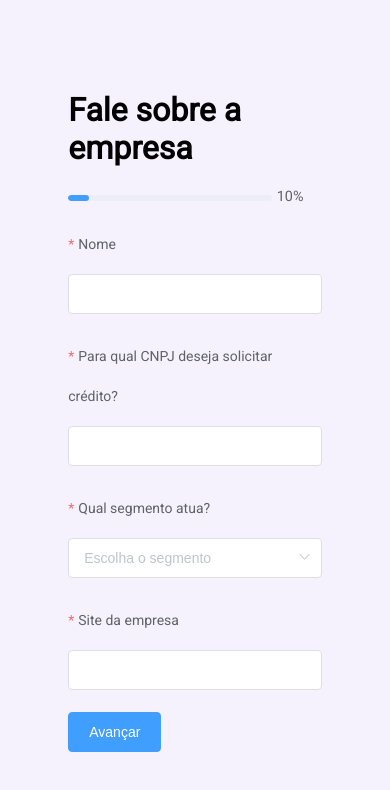
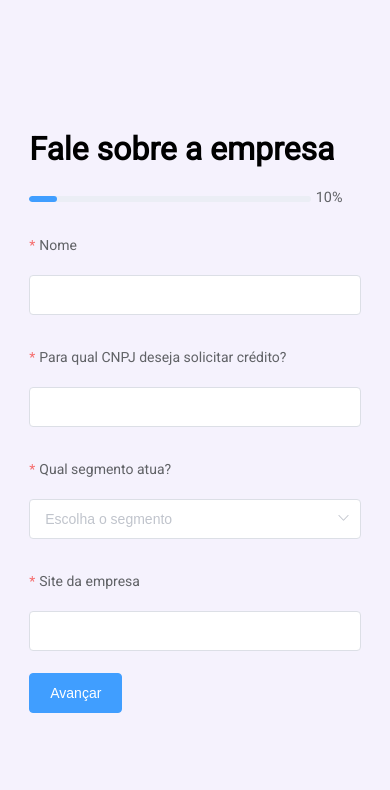
Before and after one commit to Mafra-Chris/lending-experience, a Vue app: page / in a window 390 px wide. Shown: the top 790 px of the page. Built offline with nearby package versions, Linux system fonts and the light colour scheme.

Commit message:
home.vue: responsivity

```diff
--- a/src/views/Home.vue
+++ b/src/views/Home.vue
@@ -42,8 +42,15 @@ export default Vue.extend({
   align-items: center;
   height: 100vh;
 }
+
 .login-container {
-  width: 65%;
+  width: 85%;
+}
+
+@media (min-width: 1024px) {
+  .login-container {
+    width: 65%;
+  }
 }
 img {
   object-fit: cover;
```
